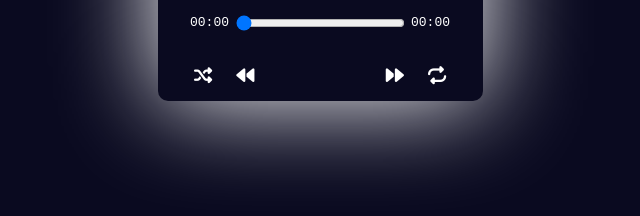
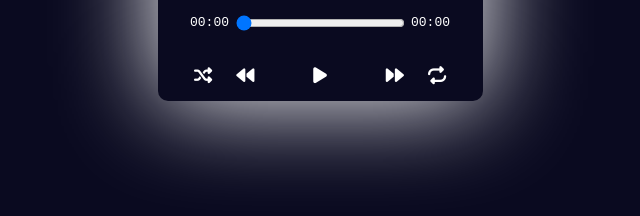
Before and after one commit to mdaffan07/Music-Player, a plain HTML site: page index.html in a window 1280 px wide. Shown: the part 546-762 px from the top of the page, 320-960 px from the left. Drawn offline with Linux system fonts and the light colour scheme.

Commit message:
Icon Fix

```diff
--- a/index.html
+++ b/index.html
@@ -28,7 +28,7 @@
         <div class="control-bar">
             <button id="shuffle"><i class="fa-solid fa-shuffle"></i></button>
             <button id="preview"><i class="fa-solid fa-backward"></i></button>
-            <button id="play-pause"></i></button>
+            <button id="play-pause"><i class="fa-solid fa-play"></i></button>
             <button id="next"><i class="fa-solid fa-forward"></i></button>
             <button id="repeat"><i class="fa-solid fa-repeat"></i></button>
         </div>
```
